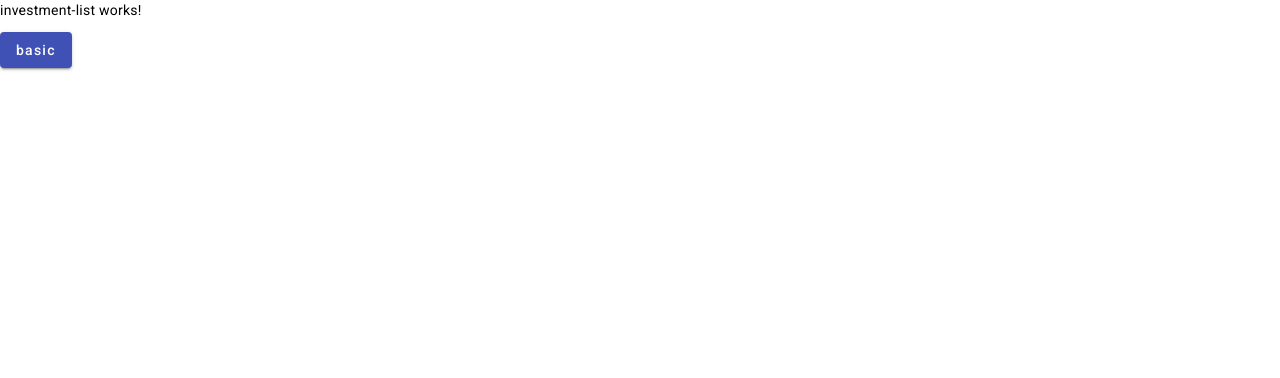
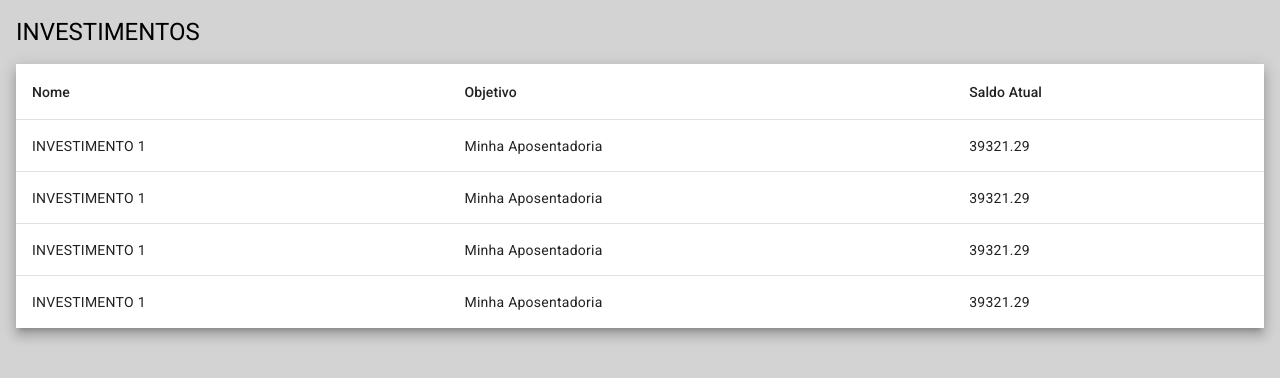
Before and after one commit to gabrielpedroso/angular-santander, an Angular app: page / in a window 1280 px wide. Shown: the top 378 px of the page. Built offline with nearby package versions, Linux system fonts and the light colour scheme.

Commit message:
investment-list component

```diff
--- a/src/app/app.material.module.ts
+++ b/src/app/app.material.module.ts
@@ -1,8 +1,10 @@
 import { NgModule } from "@angular/core";
 
+import { MatTableModule } from '@angular/material/table';
 import { MatButtonModule } from '@angular/material/button'
 
 const materialModules = [
+    MatTableModule,
     MatButtonModule,
 ];
 
--- a/src/app/components/investment-list/investment-list.component.html
+++ b/src/app/components/investment-list/investment-list.component.html
@@ -1,2 +1,20 @@
-<p>investment-list works!</p>
-<button mat-raised-button color="primary">basic</button>
+<div>
+    <h1>INVESTIMENTOS</h1>
+    <table mat-table [dataSource]="dataSource" class="mat-elevation-z8">
+        <ng-container matColumnDef="name">
+            <th mat-header-cell *matHeaderCellDef> Nome </th>
+            <td mat-cell *matCellDef="let element"> {{ element.name }} </td>
+        </ng-container>
+        <ng-container matColumnDef="objective">
+            <th mat-header-cell *matHeaderCellDef> Objetivo </th>
+            <td mat-cell *matCellDef="let element"> {{ element.objective }} </td>
+          </ng-container>
+          <ng-container matColumnDef="currentBalance">
+            <th mat-header-cell *matHeaderCellDef> Saldo Atual </th>
+            <td mat-cell *matCellDef="let element"> {{ element.currentBalance }} </td>
+        </ng-container>
+
+        <tr mat-header-row *matHeaderRowDef="displayedColumns"></tr>
+        <tr mat-row *matRowDef="let row; columns: displayedColumns;"></tr>
+    </table>
+</div>
--- a/src/app/components/investment-list/investment-list.component.scss
+++ b/src/app/components/investment-list/investment-list.component.scss
@@ -0,0 +1,7 @@
+div {
+    margin: 1rem;
+
+    table {
+        width: 100%;
+    }
+}
--- a/src/app/components/investment-list/investment-list.component.ts
+++ b/src/app/components/investment-list/investment-list.component.ts
@@ -1,4 +1,17 @@
 import { Component } from '@angular/core';
+
+export interface Investment {
+  name: string;
+  objective: string;
+  currentBalance: number
+};
+
+const ELEMENT_DATA: Investment[] = [
+  { name: 'INVESTIMENTO 1', objective: 'Minha Aposentadoria', currentBalance: 39321.29 },
+  { name: 'INVESTIMENTO 1', objective: 'Minha Aposentadoria', currentBalance: 39321.29 },
+  { name: 'INVESTIMENTO 1', objective: 'Minha Aposentadoria', currentBalance: 39321.29 },
+  { name: 'INVESTIMENTO 1', objective: 'Minha Aposentadoria', currentBalance: 39321.29 },
+];
 
 @Component({
   selector: 'app-investment-list',
@@ -6,5 +19,6 @@ import { Component } from '@angular/core';
   styleUrls: ['./investment-list.component.scss']
 })
 export class InvestmentListComponent {
-
+  displayedColumns: string[] = ['name', 'objective', 'currentBalance'];
+  dataSource = ELEMENT_DATA;
 }
--- a/src/styles.scss
+++ b/src/styles.scss
@@ -1,4 +1,4 @@
 /* You can add global styles to this file, and also import other style files */
 
 html, body { height: 100%; }
-body { margin: 0; font-family: Roboto, "Helvetica Neue", sans-serif; }
+body { margin: 0; font-family: Roboto, "Helvetica Neue", sans-serif; background-color: #d3d3d3;}
```
Also changed, not shown: 2 other files (tests, documents, lock files or other folders).
